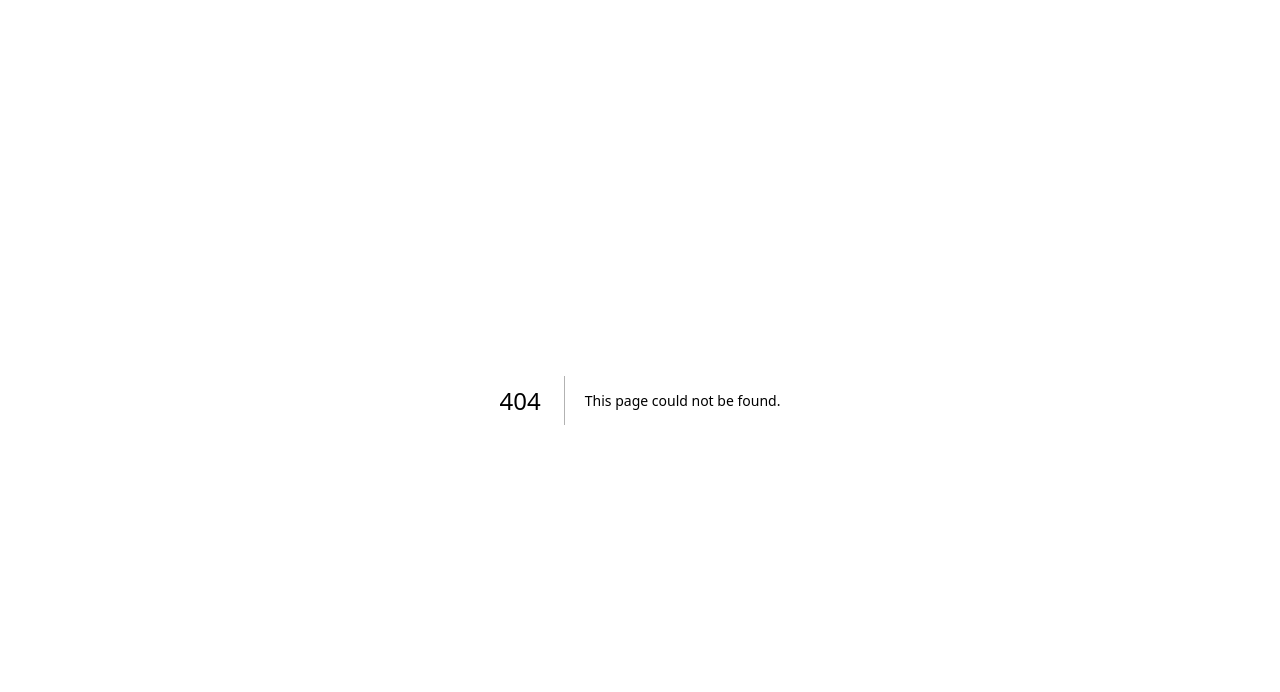
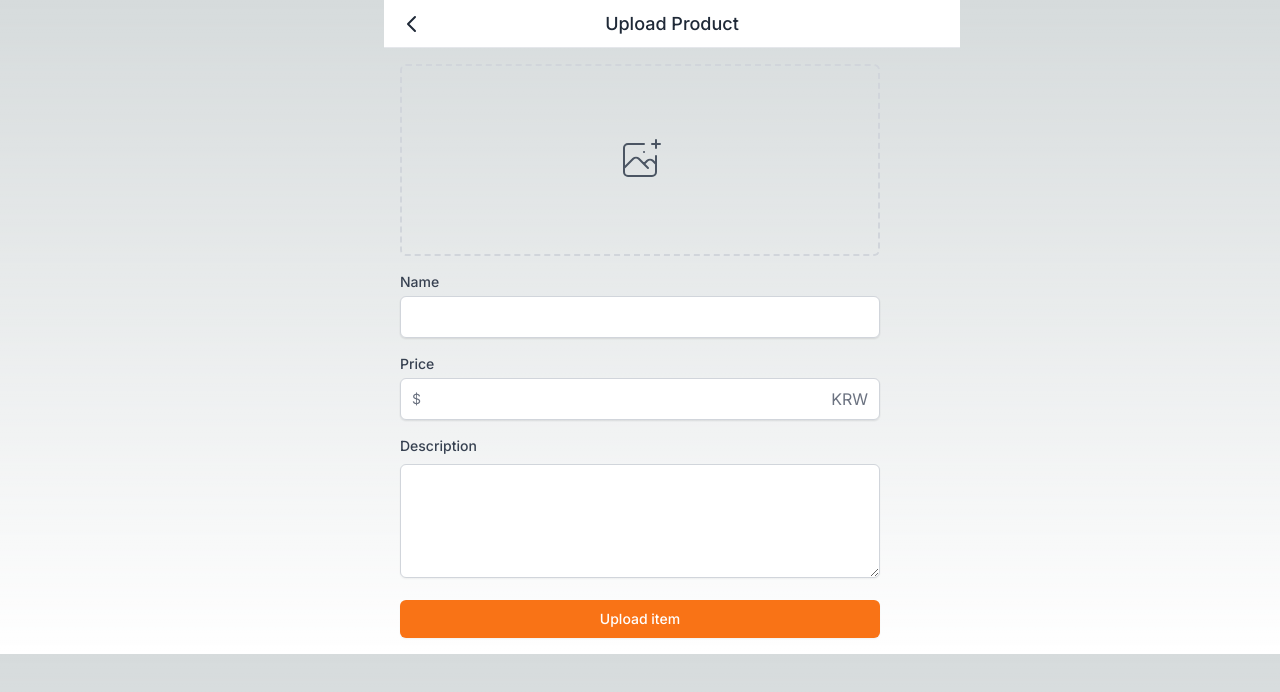
Before and after one commit to Gwan-Woo-Jeong/carrot-market, a Next.js app: page /products/upload in a window 1280 px wide. Before the commit this address had no page. Shown: the top 692 px of the page. Built offline with nearby package versions, Linux system fonts and the light colour scheme.

Commit message:
#11 PRODUCTS | #11.0 ~ 11.4 Upload / See Products

```diff
--- /dev/null
+++ b/src/app/api/products/[id]/route.ts
@@ -0,0 +1,41 @@
+import client from "@/libs/server/client";
+import { createResponse, getSession } from "@/libs/server/session";
+import { NextRequest } from "next/server";
+
+/*
+  #11.4 Product Detail
+ */
+
+export async function GET(
+  req: NextRequest,
+  { params: { id } }: { params: { id: string } }
+) {
+  const res = new Response();
+  const session = await getSession(req, res);
+
+  if (session.user) {
+    const product = await client.product.findUnique({
+      where: { id: +id.toString() },
+      include: {
+        user: {
+          // 유저 레코드에서 필요한 칼럼만 가져오기
+          select: {
+            id: true,
+            name: true,
+            avatar: true,
+          },
+        },
+      },
+    });
+
+    return createResponse(res, JSON.stringify({ ok: true, product }), {
+      status: 200,
+    });
+  } else {
+    return createResponse(
+      res,
+      JSON.stringify({ ok: false, message: "Please log in" }),
+      { status: 401 }
+    );
+  }
+}
--- /dev/null
+++ b/src/app/api/products/route.ts
@@ -0,0 +1,56 @@
+import client from "@/libs/server/client";
+import { createResponse, getSession } from "@/libs/server/session";
+import { NextRequest } from "next/server";
+
+/*
+  #11.4 Product Detail
+ */
+
+export async function POST(req: NextRequest) {
+  const res = new Response();
+  const { name, price, description } = await req.json();
+  const session = await getSession(req, res);
+
+  if (session.user) {
+    const product = await client.product.create({
+      data: {
+        name,
+        price: +price,
+        description,
+        image: "",
+        user: {
+          connect: { id: session.user.id },
+        },
+      },
+    });
+
+    return createResponse(res, JSON.stringify({ ok: true, product }), {
+      status: 201,
+    });
+  } else {
+    return createResponse(
+      res,
+      JSON.stringify({ ok: false, message: "Please log in" }),
+      { status: 401 }
+    );
+  }
+}
+
+export async function GET(req: NextRequest) {
+  const res = new Response();
+  const session = await getSession(req, res);
+
+  if (session.user) {
+    const products = await client.product.findMany({});
+
+    return createResponse(res, JSON.stringify({ ok: true, products }), {
+      status: 200,
+    });
+  } else {
+    return createResponse(
+      res,
+      JSON.stringify({ ok: false, message: "Please log in" }),
+      { status: 401 }
+    );
+  }
+}
--- a/src/app/page.tsx
+++ b/src/app/page.tsx
@@ -5,36 +5,28 @@ import type { NextPage } from "next";
 import FloatingButton from "@/components/floating-button";
 import Item from "@/components/item";
 import useUser from "@/libs/client/useUser";
+import useSWR from "swr";
+import { Product } from "@prisma/client";
 
-/*
-  Heroicons
-  Tailwind CSS에서 만들어진 SVG 아이콘
-  https://heroicons.com/
-
-  Space Between (space-x, space-y)
-  자식 요소 사이의 공간을 제어
-
-  space-x-{amount}
-  요소 사이의 수평 공간을 제어
-  ex) space-x-4
-
-  space-y-{amount}
-  요소 사이의 수직 공간을 제어
-  ex) space-y-4
- */
+interface ProductResponse {
+  ok: boolean;
+  products: Product[];
+}
 
 const Home: NextPage = () => {
   const { user, isLoading } = useUser();
-  console.log(user);
+
+  const { data } = useSWR<ProductResponse>("/api/products");
+
   return (
     <Layout title="홈" hasTabBar>
       <div className="flex flex-col space-y-5 divide-y">
-        {[1, 1, 1, 1, 1, 1, 1, 1, 1, 1, 1, 1].map((_, i) => (
+        {data?.products?.map((product, i) => (
           <Item
-            id={i}
-            key={i}
-            title="iPhone 14"
-            price={99}
+            id={product.id}
+            key={product.id}
+            title={product.name}
+            price={product.price}
             comments={1}
             hearts={1}
           />
--- a/src/app/items/[id]/page.tsx
+++ b/src/app/products/[id]/page.tsx
@@ -3,20 +3,18 @@
 import Layout from "@/components/layout";
 import type { NextPage } from "next";
 import Button from "@/components/button";
+import useSWR from "swr";
+import Link from "next/link";
 
 /*
-  #5.4 Item Detail
-
-  Next 13 버전에서 바뀐 라우팅
-  App 폴더 안에서 (pages 폴더 X) 폴더명으로 라우팅한다
-  다이나믹 라우팅은 마찬가지로 폴더명으로 파라미터를 받는다 ex) [id]
-  기본 주소(/)는 index.확장자가 아닌 page.확장자가 된다
-
-  text-base
-  아무런 설정을 해주지 않은 기본 텍스트 상태
+  #11.4 Product Detail
  */
 
-const ItemDetail: NextPage = () => {
+const ItemDetail: NextPage<{ params: { id: string } }> = ({
+  params: { id },
+}) => {
+  const { data } = useSWR(id ? `/api/products/${id}` : null);
+
   return (
     <Layout canGoBack>
       <div className="px-4  py-4">
@@ -25,25 +23,25 @@ const ItemDetail: NextPage = () => {
           <div className="flex cursor-pointer py-3 border-t border-b items-center space-x-3">
             <div className="w-12 h-12 rounded-full bg-slate-300" />
             <div>
-              <p className="text-sm font-medium text-gray-700">Steve Jebs</p>
-              <p className="text-xs font-medium text-gray-500">
+              <p className="text-sm font-medium text-gray-700">
+                {data?.product?.user?.name}
+              </p>
+              <Link
+                href={`/users/profiles/${data?.product?.user?.id}`}
+                className="text-xs font-medium text-gray-500"
+              >
                 View profile &rarr;
-              </p>
+              </Link>
             </div>
           </div>
           <div className="mt-5">
-            <h1 className="text-3xl font-bold text-gray-900">Galaxy S50</h1>
-            <span className="text-2xl block mt-3 text-gray-900">$140</span>
-            <p className=" my-6 text-gray-700">
-              My money&apos;s in that office, right? If she start giving me some
-              bullshit about it ain&apos;t there, and we got to go someplace
-              else and get it, I&apos;m gonna shoot you in the head then and
-              there. Then I&apos;m gonna shoot that bitch in the kneecaps, find
-              out where my goddamn money is. She gonna tell me too. Hey, look at
-              me when I&apos;m talking to you, motherfucker. You listen: we go
-              in there, and that ni**a Winston or anybody else is in there, you
-              the first motherfucker to get shot. You understand?
-            </p>
+            <h1 className="text-3xl font-bold text-gray-900">
+              {data?.product?.name}
+            </h1>
+            <span className="text-2xl block mt-3 text-gray-900">
+              ${data?.product?.price}
+            </span>
+            <p className=" my-6 text-gray-700">{data?.product?.description}</p>
             <div className="flex items-center justify-between space-x-2">
               <Button large text="Talk to seller" />
               <button className="p-3 rounded-md flex items-center justify-center text-gray-400 hover:bg-gray-100 hover:text-gray-500">
--- a/src/app/items/upload/page.tsx
+++ b/src/app/products/upload/page.tsx
@@ -5,30 +5,46 @@ import Button from "@/components/button";
 import Input from "@/components/input";
 import Layout from "@/components/layout";
 import TextArea from "@/components/textarea";
+import { useForm } from "react-hook-form";
+import useMutation from "@/libs/client/useMutation";
+import { useEffect } from "react";
+import { Product } from "@prisma/client";
+import { useRouter } from "next/navigation";
+
+interface UploadProductForm {
+  name: string;
+  price: number;
+  description: string;
+}
+
+interface UploadProductMutation {
+  ok: boolean;
+  product: Product;
+}
 
 /*
-    #5.5 Upload Item
-
-    label
-    사용자 인터페이스 항목의 설명을 나타낸다.
-
-    label 을 input 요소와 연결하려면, input 에 id 속성을 넣어야함.
-    그 후 label 에 id 와 같은 값의 for 속성을 삽입.
-    < label for="username">Click me< /label>
-    < input type="text" id="username">
-
-    pointer-events-none
-    사용자가 마우스로 클릭이나 드래그를 할 수 없게 방지
-
-    resize-none
-    textarea의 사이즈를 고정
-    row={10} 세로 사이즈 조정
  */
 
 const Upload: NextPage = () => {
+  const { register, handleSubmit } = useForm<UploadProductForm>();
+  const [uploadProduct, { loading, data }] =
+    useMutation<UploadProductMutation>("/api/products");
+  const router = useRouter();
+
+  const onValid = (data: UploadProductForm) => {
+    if (loading) return;
+    uploadProduct(data);
+  };
+
+  useEffect(() => {
+    if (data?.ok) {
+      router.push(`/products/${data.product.id}`);
+    }
+  }, [data, router]);
+
   return (
     <Layout canGoBack title="Upload Product">
-      <form className="p-4 space-y-4">
+      <form className="p-4 space-y-4" onSubmit={handleSubmit(onValid)}>
         <div>
           <label className="w-full cursor-pointer text-gray-600 hover:border-orange-500 hover:text-orange-500 flex items-center justify-center border-2 border-dashed border-gray-300 h-48 rounded-md">
             <svg
@@ -48,17 +64,28 @@ const Upload: NextPage = () => {
             <input className="hidden" type="file" />
           </label>
         </div>
-        <Input required label="Name" name="name" type="text" />
         <Input
+          register={register("name", { required: true })}
+          required
+          label="Name"
+          name="name"
+          type="text"
+        />
+        <Input
+          register={register("price", { required: true })}
           required
           label="Price"
-          placeholder="0.00"
           name="price"
           type="text"
           kind="price"
         />
-        <TextArea name="description" label="Description" />
-        <Button text="Upload item" />
+        <TextArea
+          register={register("description", { required: true })}
+          required
+          name="description"
+          label="Description"
+        />
+        <Button text={loading ? "Loading..." : "Upload item"} />
       </form>
     </Layout>
   );
--- a/src/components/textarea.tsx
+++ b/src/components/textarea.tsx
@@ -1,10 +1,18 @@
+import { UseFormRegisterReturn } from "react-hook-form";
+
 interface TextAreaProps {
   label?: string;
   name?: string;
+  register: UseFormRegisterReturn;
   [key: string]: any;
 }
 
-export default function TextArea({ label, name, ...rest }: TextAreaProps) {
+export default function TextArea({
+  label,
+  name,
+  register,
+  ...rest
+}: TextAreaProps) {
   return (
     <div>
       {label ? (
@@ -17,6 +25,7 @@ export default function TextArea({ label, name, ...rest }: TextAreaProps) {
       ) : null}
       <textarea
         id={name}
+        {...register}
         className="mt-1 shadow-sm w-full focus:ring-orange-500 rounded-md border-gray-300 focus:border-orange-500 "
         rows={4}
         {...rest}
--- a/src/libs/server/client.ts
+++ b/src/libs/server/client.ts
@@ -1,5 +1,18 @@
 import { PrismaClient } from "@prisma/client";
 
-const client = new PrismaClient();
+declare global {
+  var client: PrismaClient | undefined;
+}
+
+/*
+    #11.0 Product Model
+
+    개발 환경에서 Next가 리로드 될 때마다 prisma 클라이언트를 새로 생성하여 연결한다.
+    이를 방지하기 위해, 글로벌 변수를 선언한 후 할당된 prisma가 없을 경우에만 생성하도록 한다.
+ */
+
+const client = global.client || new PrismaClient();
+
+if (process.env.NODE_ENV === "development") global.client = client;
 
 export default client;
```
Also changed, not shown: 1 other file (tests, documents, lock files or other folders).
